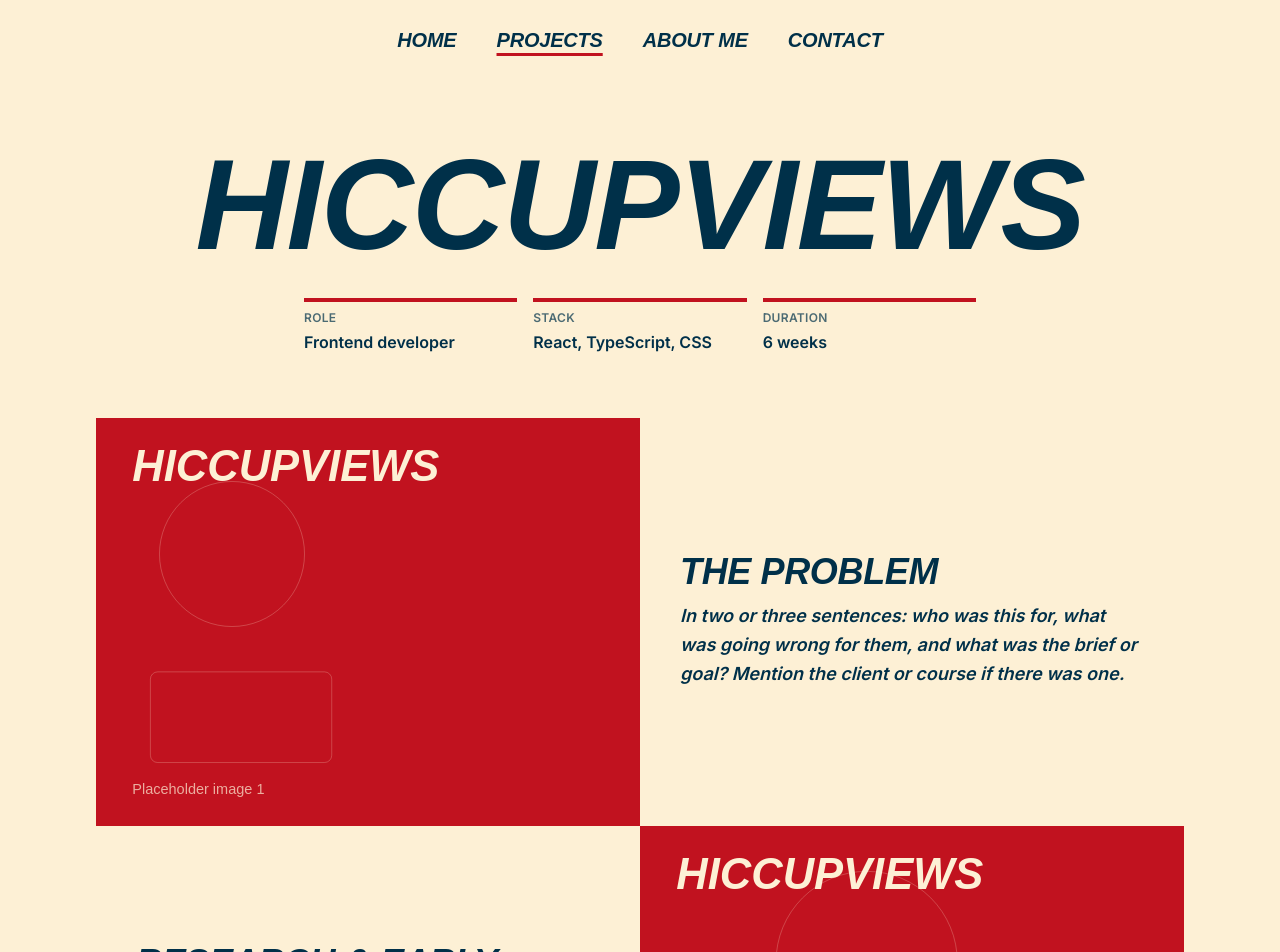
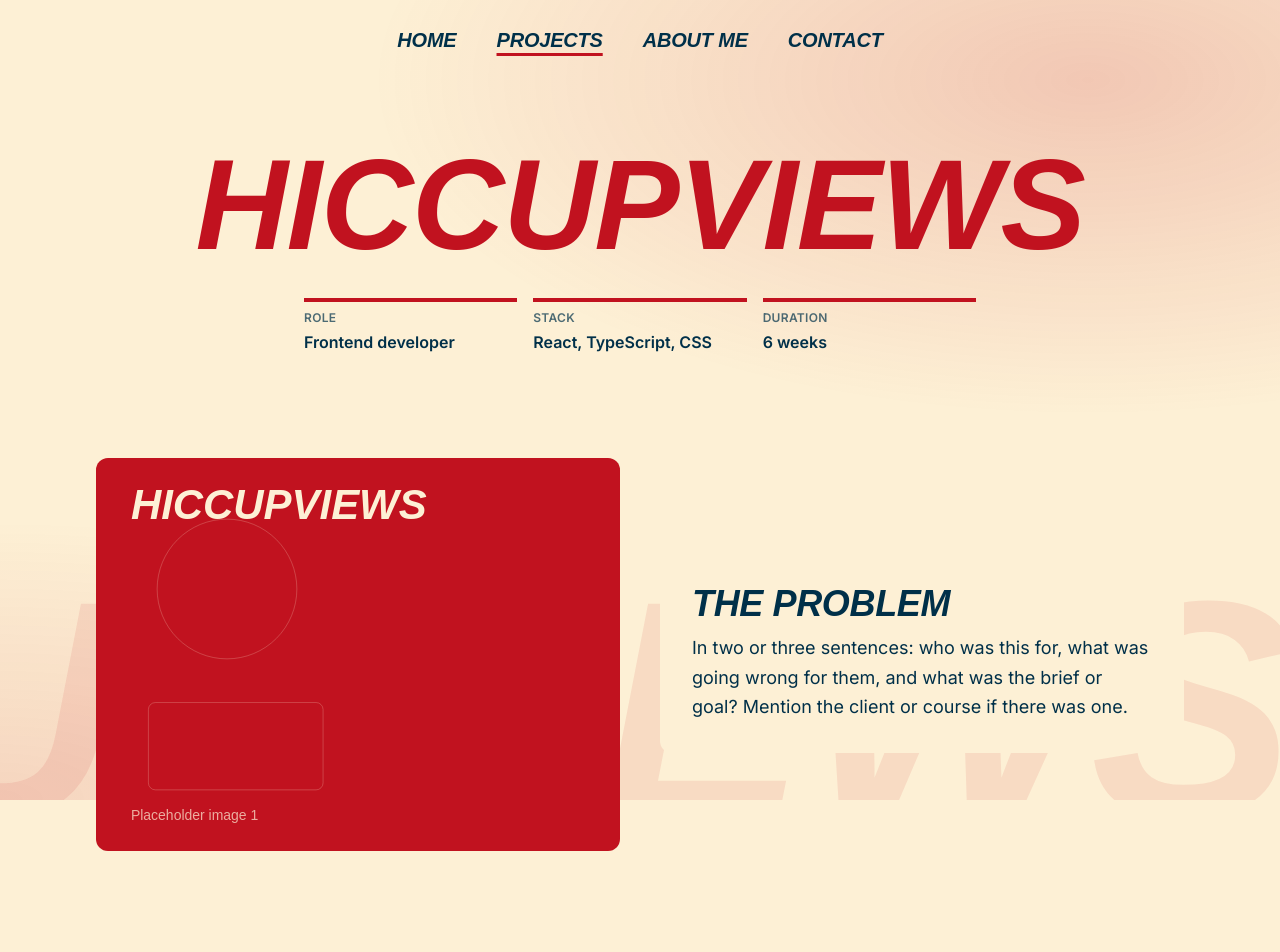
Before and after one commit to Kilrlongbow/showcase-portfolio, a Next.js app: page /projects/hiccupviews in a window 1280 px wide. Shown: the top 952 px of the page. Built offline with nearby package versions, Linux system fonts and the light colour scheme; a web font is replaced by a local one.

Commit message:
Give case studies a fixed backdrop and CSS scroll reveal

```diff
--- a/app/globals.css
+++ b/app/globals.css
@@ -81,3 +81,29 @@ body {
     scroll-behavior: auto !important;
   }
 }
+
+/*
+ * Gentle reveal for case-study sections: a short fade and 24px rise driven
+ * by the browser's scroll timeline (no JavaScript, runs off the main thread).
+ * Skipped when the browser lacks support or the visitor prefers reduced motion.
+ */
+@media (prefers-reduced-motion: no-preference) {
+  @supports (animation-timeline: view()) {
+    .reveal {
+      animation: reveal linear both;
+      animation-timeline: view();
+      animation-range: entry 0% entry 40%;
+    }
+  }
+}
+
+@keyframes reveal {
+  from {
+    opacity: 0;
+    transform: translateY(24px);
+  }
+  to {
+    opacity: 1;
+    transform: none;
+  }
+}
--- a/app/projects/[slug]/page.tsx
+++ b/app/projects/[slug]/page.tsx
@@ -3,7 +3,7 @@ import Image from "next/image";
 import Link from "next/link";
 import { Suspense } from "react";
 import { notFound } from "next/navigation";
-import { getProject, projects } from "@/data/projects";
+import { getProject, isPlaceholder, projects } from "@/data/projects";
 import { cn } from "@/lib/utils";
 
 export function generateStaticParams() {
@@ -34,9 +34,30 @@ async function ProjectContent({ params }: { params: PageProps<"/projects/[slug]"
   const next = projects[(index + 1) % projects.length]!;
 
   return (
-    <article className="mx-auto w-full max-w-6xl px-4 pb-20 sm:px-8">
+    <article className="relative isolate mx-auto w-full max-w-6xl px-4 pb-20 sm:px-8">
+      {/* Fixed backdrop: stays still while the case study scrolls over it */}
+      <div aria-hidden="true" className="pointer-events-none fixed inset-0 -z-10 overflow-hidden">
+        <div
+          className="absolute inset-0"
+          style={{
+            background: `radial-gradient(ellipse 80% 60% at 85% 10%, color-mix(in oklab, ${project.color} 18%, transparent), transparent 70%), radial-gradient(ellipse 70% 50% at 0% 100%, color-mix(in oklab, ${project.color} 12%, transparent), transparent 70%)`,
+          }}
+        />
+        <p
+          className="font-heading absolute -bottom-[0.18em] -right-[0.04em] select-none text-[24vw] leading-none whitespace-nowrap"
+          style={{ color: `color-mix(in oklab, ${project.color} 9%, transparent)` }}
+        >
+          {project.title}
+        </p>
+      </div>
+
       <header className="py-12 text-center sm:py-16" style={{ "--folder": project.color } as React.CSSProperties}>
-        <h1 className="font-heading text-6xl sm:text-8xl lg:text-9xl">{project.title}</h1>
+        <h1 className="font-heading text-6xl sm:text-8xl lg:text-9xl" style={{ color: project.ink }}>
+          {project.title}
+        </h1>
+        {!isPlaceholder(project.summary) && (
+          <p className="mx-auto mt-6 max-w-2xl text-xl leading-relaxed">{project.summary}</p>
+        )}
         <dl className="mx-auto mt-8 grid max-w-2xl grid-cols-1 gap-4 text-left sm:grid-cols-3">
           {[
             ["Role", project.meta.role],
@@ -55,12 +76,12 @@ async function ProjectContent({ params }: { params: PageProps<"/projects/[slug]"
         {project.sections.map((section, i) => (
           <section
             key={section.heading}
-            className="grid grid-cols-1 items-center gap-6 py-6 md:grid-cols-2 md:gap-0 md:py-0"
+            className="reveal grid grid-cols-1 items-center gap-6 py-6 md:grid-cols-2 md:gap-10 md:py-10"
           >
             {section.image && (
               <div
                 className={cn(
-                  "relative aspect-[4/3] w-full overflow-hidden bg-muted",
+                  "relative aspect-[4/3] w-full overflow-hidden rounded-xl bg-muted",
                   i % 2 === 1 && "md:order-2",
                 )}
               >
@@ -74,15 +95,18 @@ async function ProjectContent({ params }: { params: PageProps<"/projects/[slug]"
                 />
               </div>
             )}
-            <div className={cn("md:px-10", i % 2 === 1 && "md:order-1")}>
+            <div className={cn("rounded-xl bg-background p-6 md:p-8", i % 2 === 1 && "md:order-1")}>
               <h2 className="font-heading text-3xl sm:text-4xl">{section.heading}</h2>
-              <p className="mt-3 text-lg leading-relaxed italic font-semibold">{section.body}</p>
+              <p className="mt-3 text-lg leading-relaxed">{section.body}</p>
             </div>
           </section>
         ))}
       </div>
 
-      <nav aria-label="More projects" className="mt-16 flex justify-between gap-4 border-t border-border pt-8">
+      <nav
+        aria-label="More projects"
+        className="mt-16 flex justify-between gap-4 rounded-xl border-t border-border bg-background p-6"
+      >
         <Link href={`/projects/${previous.slug}`} className="group">
           <span className="block text-xs font-semibold tracking-wide text-muted-foreground uppercase">Previous</span>
           <span className="font-heading text-2xl group-hover:text-flag sm:text-3xl">{previous.title}</span>
```
